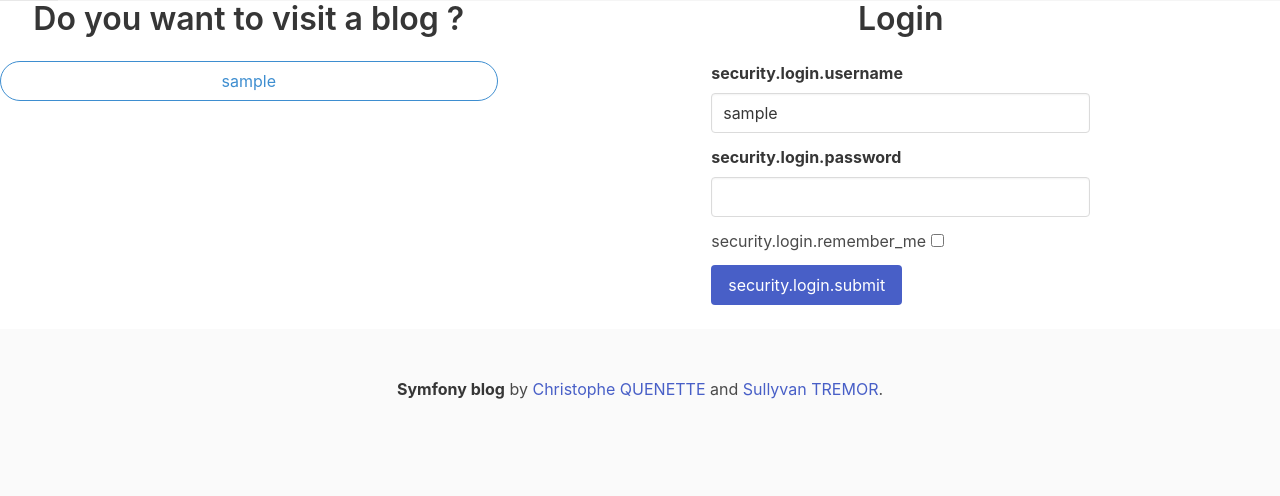
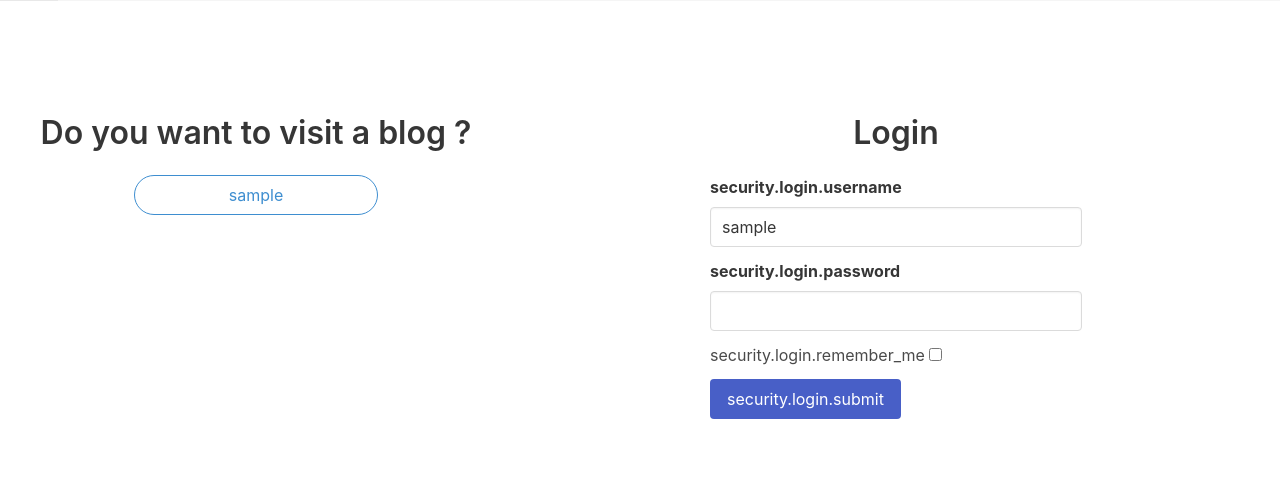
Before and after one commit to cmamon/symfony-blog, a Symfony app: template templates/post/homepage.html.twig in a window 1280 px wide. Shown: the part 55-551 px from the top of the page. Run offline with Twig, Linux system fonts and the light colour scheme; the template is opened without the code that fills it: most values are stand-ins (such as "Sample title", 1, 10 or a date in 2020); style sheets or scripts are compiled from the project's sources; some libraries are stand-ins or nearby versions.

Commit message:
Update homepage presentation

```diff
--- a/templates/post/homepage.html.twig
+++ b/templates/post/homepage.html.twig
@@ -1,25 +1,28 @@
 {# templates/blog/postDetail.html.twig #}
 
 {% extends 'base.html.twig' %}
-
-
 
 {% block title %}Homepage{% endblock %}
 
 {% block body %}
 {% trans_default_domain 'FOSUserBundle' %}
 
-<section class="columns is-desktop">
+<section class="columns is-desktop " style="
+    margin: 8% 0em;
+    height: 100%;
+    ">
 
 
-  <div class="column is-two-fifths" style="text-align: center;" >
+  <div class="column is-two-fifths " style="
+    text-align: center;
+    ">
     <h1 class="title">Do you want to visit a blog ?</h1>
 
     <div style="overflow: auto;max-height: 15em;">
     {% for user in users %}
       <a
-        class="button is-rounded is-info is-fullwidth is-outlined"
-        style="margin: 0em auto 1em; "
+        class="button is-rounded is-info is-outlined"
+        style="margin: 0em auto 1em;width:50%; "
         href="{{ path('index', {'username': user.username}) }}">
           {{user.username}}
       </a>
```
